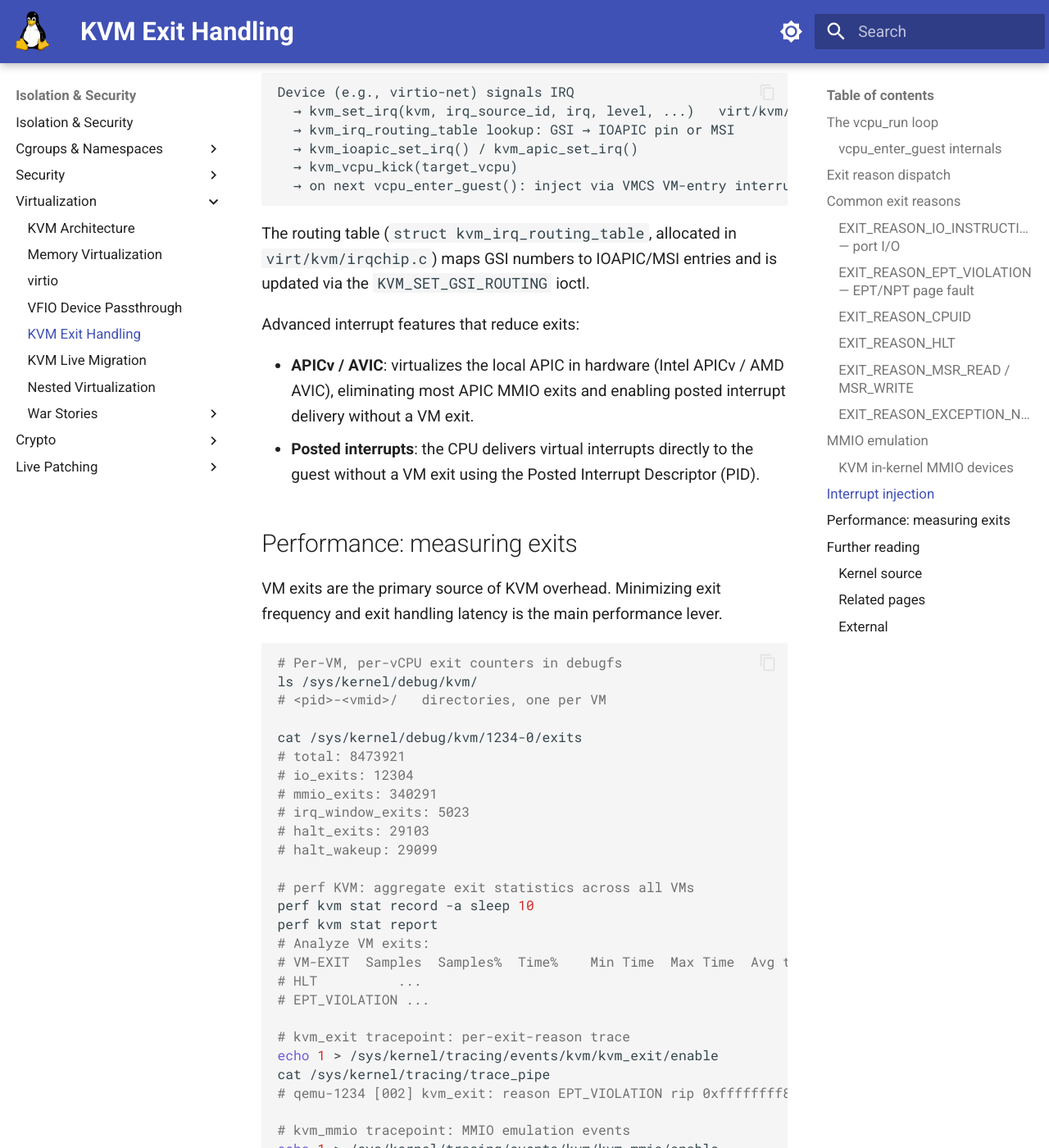
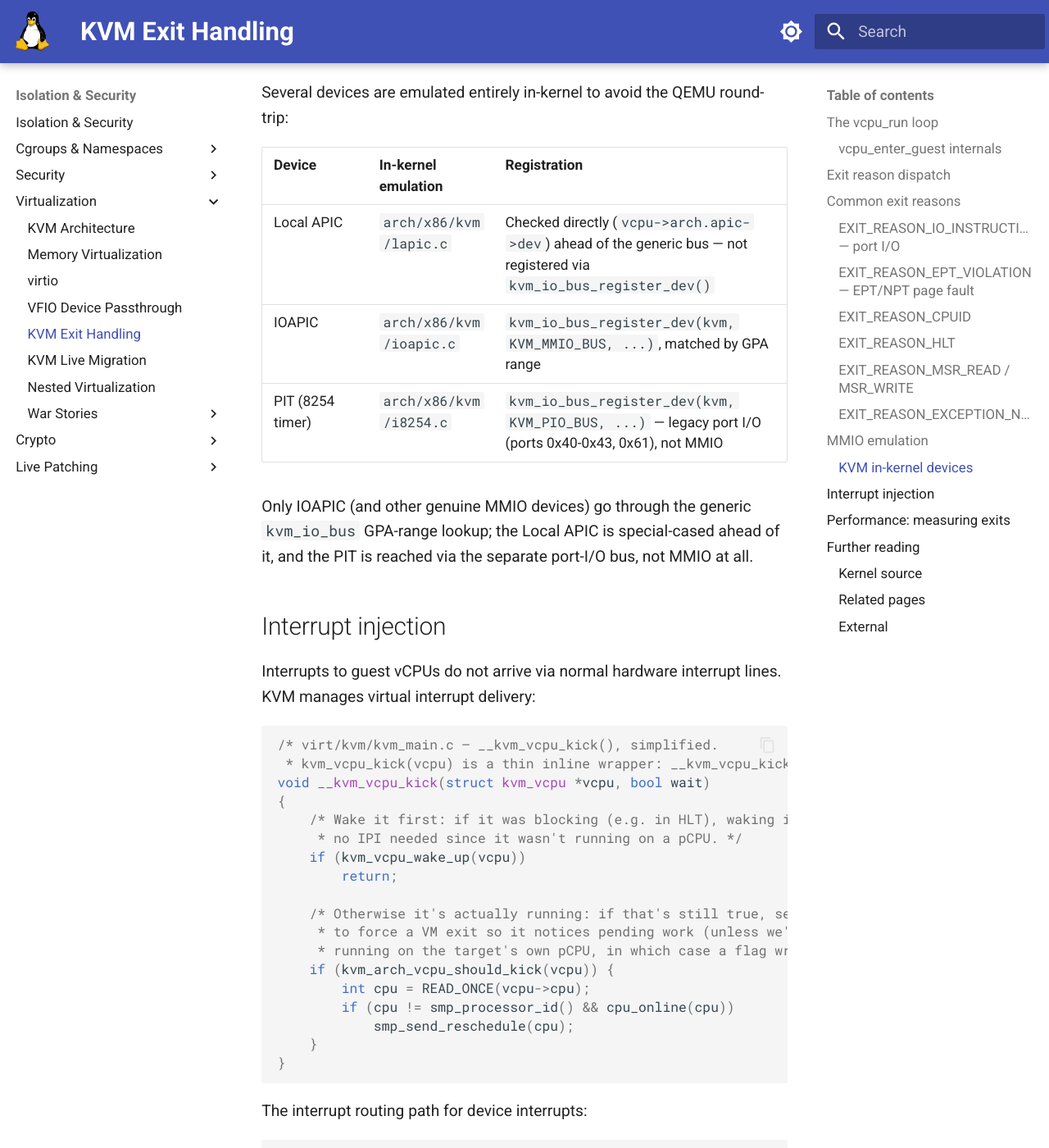
Before and after one commit to laveeshb/linux-kernel-internals, an MkDocs documentation site: the page built from docs/virtualization/kvm-exits.md, in a window 1280 px wide and 1400 px high, scrolled down 8350 px. Shown: the whole window at 82% size. Built offline with MkDocs 1.6.1 and Material for MkDocs 9.7.7, drawn with Linux system fonts in a browser that asks for light colours; some of the changed text lies outside the part shown.

Commit message:
virtualization/kvm-exits.md: fix fabricated technical details
Part of #740. All 8 known issues from the round-5 review fixed:
handle_vmcall (real: kvm_emulate_hypercall), kvm_emulate_pio (real:
kvm_fast_pio, and its arg order was wrong), kvm_x86_ops.prepare_guest_switch
(real: prepare_switch_to_guest), kvm_x86_ops.run (real: kvm_x86_call(vcpu_run)),
KVM_REQ_MMU_RELOAD (doesn't exist), kvm_vcpu_block()/kvm_vcpu_kick() bodies
(didn't match real implementations), handle_invalid_guest_state() misattributed
as the unrecognized-exit-reason fallback (real: the unexpected_vmexit path,
dump_vmcs() + kvm_prepare_unexpected_reason_exit()), and the false claim that
Local APIC registers via kvm_io_bus_register_dev() (it's checked directly,
ahead of the generic bus; PIT was also mischaracterized as MMIO when it
registers on KVM_PIO_BUS).

Additional issues found during verification, beyond the round-5 list:
vcpu->arch.exit_reason doesn't exist (exit reason is read via
vmx_get_exit_reason()); exit_fastpath was wrongly attributed to
handle_exit_irqoff() (that function returns void — exit_fastpath comes
from the VM-entry call); the MMIO emulation diagram had the device-dispatch
step in the wrong order relative to instruction emulation; Further
Reading's x86_emulate_insn() citation for MMIO/string-I/O emulation was
wrong (that's x86_emulate_instruction(), matching this page's own body
text); the debugfs example showed a nonexistent aggregate "exits" file
under a flattened path that doesn't match the real per-VM/per-vCPU
directory hierarchy.

All fixes verified against current torvalds/linux source.

````diff
--- a/docs/virtualization/kvm-exits.md
+++ b/docs/virtualization/kvm-exits.md
@@ -10,13 +10,15 @@
 kvm_arch_vcpu_ioctl_run()          arch/x86/kvm/x86.c
   └── vcpu_run()
         └── vcpu_enter_guest()
-              ├── kvm_x86_ops.prepare_guest_switch(vcpu)
+              ├── kvm_x86_call(prepare_switch_to_guest)(vcpu)
               ├── VMLAUNCH / VMRESUME  ← hardware runs guest here
               │       (guest executes at near-native speed)
               │
               │   [VM exit fires — hardware saves guest state to VMCS]
               │
-              └── kvm_x86_ops.handle_exit(vcpu, exit_fastpath)
+              ├── kvm_x86_call(handle_exit_irqoff)(vcpu)   (interrupts still off)
+              │
+              └── kvm_x86_call(handle_exit)(vcpu, exit_fastpath)
                     └── kvm_vmx_exit_handlers[exit_reason](vcpu)
                           returns 1 → resume guest
                           returns 0 → exit to userspace (QEMU)
@@ -33,34 +35,35 @@
 static int vcpu_enter_guest(struct kvm_vcpu *vcpu)
 {
     /* Process pending requests: TLB flushes, MMU reloads, etc. */
-    if (kvm_request_pending(vcpu)) {
-        if (kvm_check_request(KVM_REQ_TLB_FLUSH_GUEST, vcpu))
-            kvm_vcpu_flush_tlb_guest(vcpu);
-        if (kvm_check_request(KVM_REQ_MMU_RELOAD, vcpu))
-            kvm_mmu_unload(vcpu);
-        /* ... other KVM_REQ_* flags ... */
-    }
+    if (kvm_check_request(KVM_REQ_MMU_SYNC, vcpu))
+        kvm_mmu_sync_roots(vcpu);
+    if (kvm_check_request(KVM_REQ_TLB_FLUSH, vcpu))
+        kvm_vcpu_flush_tlb_all(vcpu);
+    /* ... other KVM_REQ_* flags ... */
 
     /* Inject a pending interrupt (if any) before entering */
-    if (vcpu->arch.interrupt.injected)
-        kvm_x86_ops.inject_irq(vcpu);
+    if (kvm_cpu_has_injectable_intr(vcpu))
+        kvm_x86_call(inject_irq)(vcpu, false /* reinjected */);
 
     /* Disable preemption, switch to guest CR3, enter VMX non-root */
-    kvm_x86_ops.run(vcpu);  /* VMLAUNCH or VMRESUME */
+    exit_fastpath = kvm_x86_call(vcpu_run)(vcpu, run_flags);  /* VMLAUNCH or VMRESUME */
 
     /*
-     * We are back — VM exit occurred.
-     * vcpu->arch.exit_reason is now set from the VMCS.
+     * We are back — VM exit occurred. handle_exit_irqoff() does minimal
+     * work with interrupts still disabled (e.g. #NM handling); it doesn't
+     * return anything — exit_fastpath came from the vcpu_run() call above.
      */
-    exit_fastpath = kvm_x86_ops.handle_exit_irqoff(vcpu);
+    kvm_x86_call(handle_exit_irqoff)(vcpu);
 
-    return kvm_x86_ops.handle_exit(vcpu, exit_fastpath);
+    /* ... re-enable interrupts/preemption, account guest time, etc ... */
+
+    return kvm_x86_call(handle_exit)(vcpu, exit_fastpath);
 }
 ```
 
 ## Exit reason dispatch
 
-On Intel, the exit reason is stored in the VMCS `VM_EXIT_REASON` field. KVM VMX reads it into `vcpu->arch.exit_reason` and indexes into `kvm_vmx_exit_handlers[]`:
+On Intel, the exit reason is stored in the VMCS `VM_EXIT_REASON` field. `vmx_get_exit_reason(vcpu)` reads it (from a per-vCPU VMX field, not `vcpu->arch`) into a `union vmx_exit_reason`, and the low bits (`.basic`) index into `kvm_vmx_exit_handlers[]`:
 
 ```c
 /* arch/x86/kvm/vmx/vmx.c */
@@ -76,23 +79,36 @@
     [EXIT_REASON_HLT]               = kvm_emulate_halt,
     [EXIT_REASON_EPT_VIOLATION]     = handle_ept_violation,
     [EXIT_REASON_EPT_MISCONFIG]     = handle_ept_misconfig,
-    [EXIT_REASON_VMCALL]            = handle_vmcall,
+    [EXIT_REASON_VMCALL]            = kvm_emulate_hypercall,
     [EXIT_REASON_APIC_ACCESS]       = handle_apic_access,
-    /* ... ~40 total handlers ... */
+    /* ... ~50 total handlers ... */
 };
 
-static int vmx_handle_exit(struct kvm_vcpu *vcpu,
-                            enum exit_fastpath_completion exit_fastpath)
+static int __vmx_handle_exit(struct kvm_vcpu *vcpu,
+                              fastpath_t exit_fastpath)
 {
-    u32 exit_reason = vmx_get_exit_reason(vcpu);
+    union vmx_exit_reason exit_reason = vmx_get_exit_reason(vcpu);
 
-    if (unlikely(exit_reason >= ARRAY_SIZE(kvm_vmx_exit_handlers) ||
-                 !kvm_vmx_exit_handlers[exit_reason]))
+    /* If guest state is invalid (e.g. after a bad VM entry), emulate
+     * instead of dispatching through the table below: */
+    if (vmx->vt.emulation_required)
         return handle_invalid_guest_state(vcpu);
 
-    return kvm_vmx_exit_handlers[exit_reason](vcpu);
+    /* ... failed-entry and event-vectoring checks omitted ... */
+
+    if (exit_reason.basic >= kvm_vmx_max_exit_handlers ||
+        !kvm_vmx_exit_handlers[exit_reason.basic]) {
+        /* Unrecognized exit reason: dump state, exit to userspace */
+        dump_vmcs(vcpu);
+        kvm_prepare_unexpected_reason_exit(vcpu, exit_reason.full);
+        return 0;
+    }
+
+    return kvm_vmx_exit_handlers[exit_reason.basic](vcpu);
 }
 ```
+
+`__vmx_handle_exit()` does the actual dispatch; the `kvm_x86_ops.handle_exit` entry point is a thin `vmx_handle_exit()` wrapper around it that also checks for a detected bus lock (`KVM_EXIT_X86_BUS_LOCK`).
 
 AMD SVM follows the same pattern with `svm_exit_handlers[]` in `arch/x86/kvm/svm/svm.c`, indexed by the `EXITCODE` field in the VMCB.
 
@@ -115,11 +131,11 @@
     if (string)
         return kvm_emulate_instruction(vcpu, 0);
 
-    return kvm_emulate_pio(vcpu, in, size, port);
+    return kvm_fast_pio(vcpu, size, port, in);
 }
 ```
 
-`kvm_emulate_pio()` (in `arch/x86/kvm/x86.c`) first tries in-kernel device emulation via the `kvm_io_bus` dispatch table. If no in-kernel device owns the port, it fills `kvm_run` and returns `0`:
+`kvm_fast_pio()` (in `arch/x86/kvm/x86.c`) first tries in-kernel device emulation via the `kvm_io_bus` dispatch table. If no in-kernel device owns the port, it fills `kvm_run` and returns `0`:
 
 ```c
 /* struct kvm_run — userspace sees this on KVM_EXIT_IO */
@@ -141,7 +157,8 @@
 When the guest accesses a guest physical address (GPA) that has no valid Extended Page Table (EPT) entry, or violates access permissions, hardware raises an EPT violation exit.
 
 ```c
-/* arch/x86/kvm/vmx/vmx.c */
+/* arch/x86/kvm/vmx/vmx.c — handle_ept_violation() with its
+ * __vmx_handle_ept_violation() helper folded in, simplified */
 static int handle_ept_violation(struct kvm_vcpu *vcpu)
 {
     unsigned long exit_qualification = vmx_get_exit_qual(vcpu);
@@ -174,15 +191,26 @@
 When the guest executes `HLT` and interrupts are disabled, there is nothing for the vCPU to do. KVM calls `kvm_vcpu_halt()` which calls `kvm_vcpu_block()`:
 
 ```c
-/* virt/kvm/kvm_main.c */
+/* virt/kvm/kvm_main.c, simplified */
 bool kvm_vcpu_block(struct kvm_vcpu *vcpu)
 {
-    /* vcpu->wait is a struct rcuwait, not a wait_queue_head_t */
-    rcuwait_wait_event(&vcpu->wait,
-                       kvm_arch_vcpu_runnable(vcpu) ||
-                       kvm_arch_vcpu_has_work(vcpu),
-                       TASK_INTERRUPTIBLE);
-    return kvm_arch_vcpu_runnable(vcpu);
+    struct rcuwait *wait = kvm_arch_vcpu_get_wait(vcpu);  /* &vcpu->wait, generically */
+    bool waited = false;
+
+    kvm_arch_vcpu_blocking(vcpu);
+    prepare_to_rcuwait(wait);
+
+    for (;;) {
+        set_current_state(TASK_INTERRUPTIBLE);
+        if (kvm_vcpu_check_block(vcpu) < 0)
+            break;          /* runnable again, or has other pending work */
+        waited = true;
+        schedule();
+    }
+
+    finish_rcuwait(wait);
+    kvm_arch_vcpu_unblocking(vcpu);
+    return waited;          /* did we actually sleep, or was there work already? */
 }
 ```
 
@@ -210,13 +238,18 @@
   1. EPT violation exits — GPA 0xfee00000 has no EPT mapping
   2. handle_ept_violation() → kvm_mmu_page_fault()
   3. kvm_mmu_page_fault() detects MMIO: no struct page for this GPA
-  4. kvm_io_bus_write() tries in-kernel devices (e.g., KVM's APIC emulation)
-     ├── hit: handled in-kernel, resume guest (return 1)
-     └── miss: fall through to x86_emulate_instruction()
-
-  5. x86_emulate_instruction() decodes the faulting instruction
-     uses struct x86_emulate_ops to fetch instruction bytes from guest
-  6. Emulated result placed in kvm_run.mmio; ioctl returns to userspace
+  4. kvm_mmu_page_fault() calls x86_emulate_instruction() to decode and
+     execute the faulting instruction (uses struct x86_emulate_ops to
+     fetch instruction bytes from guest)
+  5. The emulator's write-emulated callback reaches vcpu_mmio_write(),
+     which dispatches the actual write:
+     ├── in-kernel local APIC — checked directly (vcpu->arch.apic->dev),
+     │   not via the generic kvm_io_bus
+     │     hit: handled in-kernel, resume guest (return 1)
+     └── miss → kvm_io_bus_write(KVM_MMIO_BUS, ...) — other in-kernel
+           devices (e.g. IOAPIC), matched by registered GPA range
+           ├── hit: handled in-kernel, resume guest (return 1)
+           └── miss: kvm_run.mmio filled; ioctl returns to userspace
 ```
 
 The MMIO fields in `struct kvm_run` (from `include/uapi/linux/kvm.h`):
@@ -239,32 +272,40 @@
 
 For a guest **write**: QEMU reads `kvm_run.mmio.data` and forwards it to the device model.
 
-### KVM in-kernel MMIO devices
+### KVM in-kernel devices
 
 Several devices are emulated entirely in-kernel to avoid the QEMU round-trip:
 
-| Device | In-kernel emulation |
-|--------|---------------------|
-| Local APIC | `arch/x86/kvm/lapic.c` |
-| IOAPIC | `arch/x86/kvm/ioapic.c` |
-| PIT (8254 timer) | `arch/x86/kvm/i8254.c` |
+| Device | In-kernel emulation | Registration |
+|--------|---------------------|---------------|
+| Local APIC | `arch/x86/kvm/lapic.c` | Checked directly (`vcpu->arch.apic->dev`) ahead of the generic bus — not registered via `kvm_io_bus_register_dev()` |
+| IOAPIC | `arch/x86/kvm/ioapic.c` | `kvm_io_bus_register_dev(kvm, KVM_MMIO_BUS, ...)`, matched by GPA range |
+| PIT (8254 timer) | `arch/x86/kvm/i8254.c` | `kvm_io_bus_register_dev(kvm, KVM_PIO_BUS, ...)` — legacy port I/O (ports 0x40-0x43, 0x61), not MMIO |
 
-These register on the `kvm_io_bus` with `kvm_io_bus_register_dev()` and are matched by GPA range before any exit to userspace occurs.
+Only IOAPIC (and other genuine MMIO devices) go through the generic `kvm_io_bus` GPA-range lookup; the Local APIC is special-cased ahead of it, and the PIT is reached via the separate port-I/O bus, not MMIO at all.
 
 ## Interrupt injection
 
 Interrupts to guest vCPUs do not arrive via normal hardware interrupt lines. KVM manages virtual interrupt delivery:
 
 ```c
-/* Kick a vCPU to check for pending interrupts */
-void kvm_vcpu_kick(struct kvm_vcpu *vcpu)
+/* virt/kvm/kvm_main.c — __kvm_vcpu_kick(), simplified.
+ * kvm_vcpu_kick(vcpu) is a thin inline wrapper: __kvm_vcpu_kick(vcpu, false). */
+void __kvm_vcpu_kick(struct kvm_vcpu *vcpu, bool wait)
 {
-    /* If vCPU is running on another pCPU, send IPI to force exit */
-    if (kvm_arch_vcpu_should_kick(vcpu))
-        smp_send_reschedule(vcpu->cpu);
+    /* Wake it first: if it was blocking (e.g. in HLT), waking it is enough —
+     * no IPI needed since it wasn't running on a pCPU. */
+    if (kvm_vcpu_wake_up(vcpu))
+        return;
 
-    /* Wake the vCPU thread if it is blocking (e.g., in HLT) */
-    rcuwait_wake_up(&vcpu->wait);
+    /* Otherwise it's actually running: if that's still true, send an IPI
+     * to force a VM exit so it notices pending work (unless we're already
+     * running on the target's own pCPU, in which case a flag write suffices). */
+    if (kvm_arch_vcpu_should_kick(vcpu)) {
+        int cpu = READ_ONCE(vcpu->cpu);
+        if (cpu != smp_processor_id() && cpu_online(cpu))
+            smp_send_reschedule(cpu);
+    }
 }
 ```
 
@@ -291,17 +332,19 @@
 VM exits are the primary source of KVM overhead. Minimizing exit frequency and exit handling latency is the main performance lever.
 
 ```bash
-# Per-VM, per-vCPU exit counters in debugfs
+# Per-VM directories in debugfs, one per VM: <creator-pid>-<vm-fd-name>
 ls /sys/kernel/debug/kvm/
-# <pid>-<vmid>/   directories, one per VM
+# 1234-3/   ...   (VM-level stat files live directly here)
 
-cat /sys/kernel/debug/kvm/1234-0/exits
-# total: 8473921
-# io_exits: 12304
-# mmio_exits: 340291
-# irq_window_exits: 5023
-# halt_exits: 29103
-# halt_wakeup: 29099
+# Each vCPU gets its own subdirectory, with one raw-counter file per stat
+# (see kvm_vcpu_stats_desc[] in arch/x86/kvm/x86.c) — no single aggregate file:
+ls /sys/kernel/debug/kvm/1234-3/vcpu0/
+# exits  io_exits  mmio_exits  irq_window_exits  halt_exits  halt_wakeup  ...
+
+cat /sys/kernel/debug/kvm/1234-3/vcpu0/exits
+# 8473921
+cat /sys/kernel/debug/kvm/1234-3/vcpu0/mmio_exits
+# 340291
 
 # perf KVM: aggregate exit statistics across all VMs
 perf kvm stat record -a sleep 10
@@ -339,7 +382,7 @@
 - [arch/x86/kvm/svm/svm.c](https://git.kernel.org/pub/scm/linux/kernel/git/torvalds/linux.git/tree/arch/x86/kvm/svm/svm.c) — `svm_exit_handlers[]`: AMD SVM's equivalent exit-reason table, indexed by the VMCB `EXITCODE` field
 - [arch/x86/kvm/mmu/mmu.c](https://git.kernel.org/pub/scm/linux/kernel/git/torvalds/linux.git/tree/arch/x86/kvm/mmu/mmu.c) — `kvm_mmu_page_fault()`: distinguishes a missing EPT mapping, an MMIO region, and a permission fault
 - [arch/x86/kvm/cpuid.c](https://git.kernel.org/pub/scm/linux/kernel/git/torvalds/linux.git/tree/arch/x86/kvm/cpuid.c) — `kvm_emulate_cpuid()`: CPUID leaf lookup and feature-bit filtering
-- [arch/x86/kvm/emulate.c](https://git.kernel.org/pub/scm/linux/kernel/git/torvalds/linux.git/tree/arch/x86/kvm/emulate.c) — `x86_emulate_insn()`: the instruction emulator invoked for MMIO and string I/O
+- [arch/x86/kvm/emulate.c](https://git.kernel.org/pub/scm/linux/kernel/git/torvalds/linux.git/tree/arch/x86/kvm/emulate.c) — `x86_emulate_insn()`: the low-level decode-and-execute step invoked internally by `x86_emulate_instruction()` (in `x86.c`), the top-level entry point for MMIO and string I/O emulation; `vcpu_mmio_write()`/`vcpu_mmio_read()` (in `x86.c`) are the emulator callbacks that dispatch to the local APIC directly or fall back to `kvm_io_bus_write()`/`kvm_io_bus_read()`
 - [virt/kvm/kvm_main.c](https://git.kernel.org/pub/scm/linux/kernel/git/torvalds/linux.git/tree/virt/kvm/kvm_main.c) — `kvm_vcpu_block()`/`kvm_vcpu_kick()`: HLT-driven vCPU sleep and wake
 - [virt/kvm/irqchip.c](https://git.kernel.org/pub/scm/linux/kernel/git/torvalds/linux.git/tree/virt/kvm/irqchip.c) — `kvm_set_irq()` and the GSI routing table used to deliver device interrupts
 - [arch/x86/kvm/lapic.c](https://git.kernel.org/pub/scm/linux/kernel/git/torvalds/linux.git/tree/arch/x86/kvm/lapic.c) — in-kernel local APIC emulation
````
